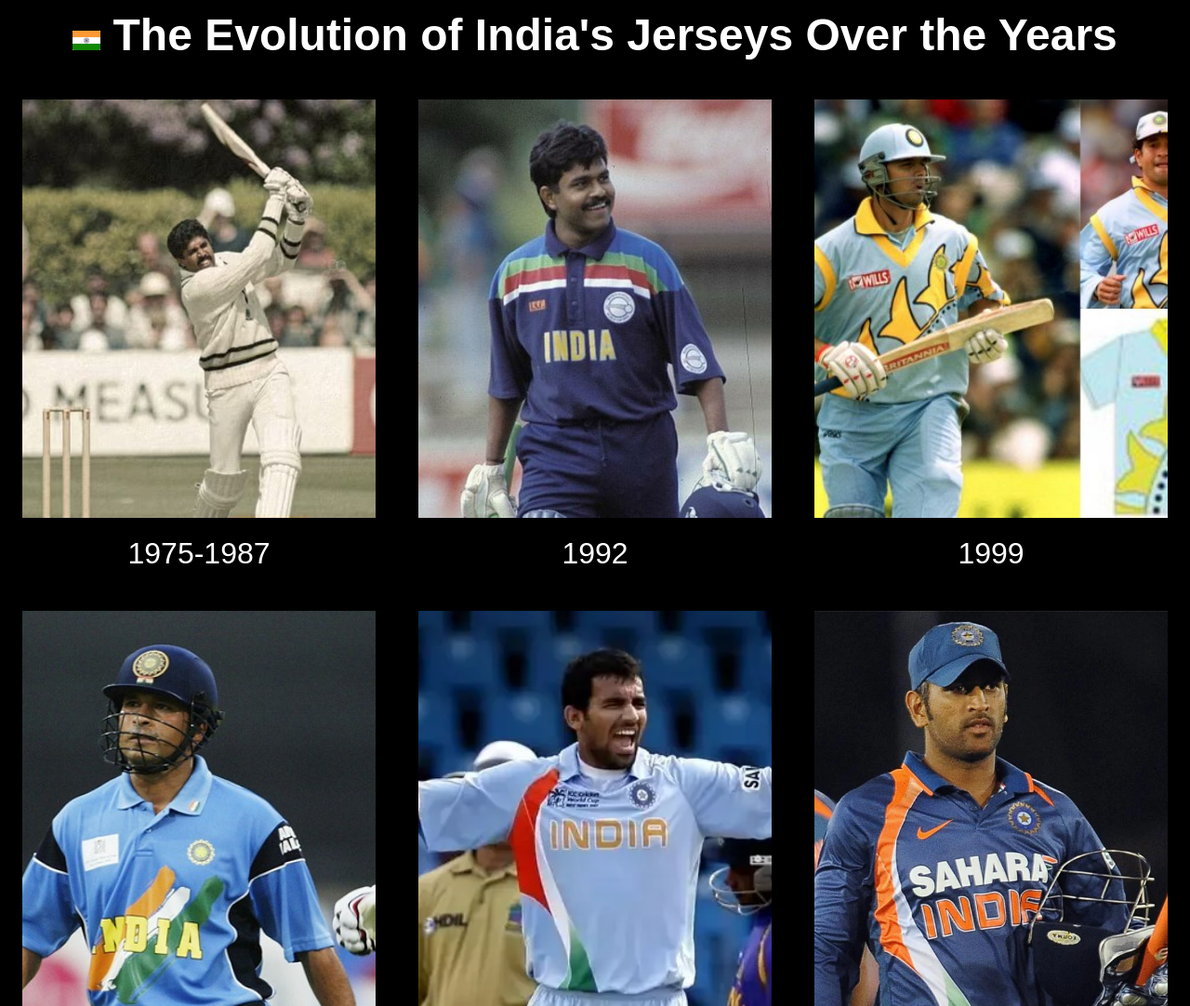
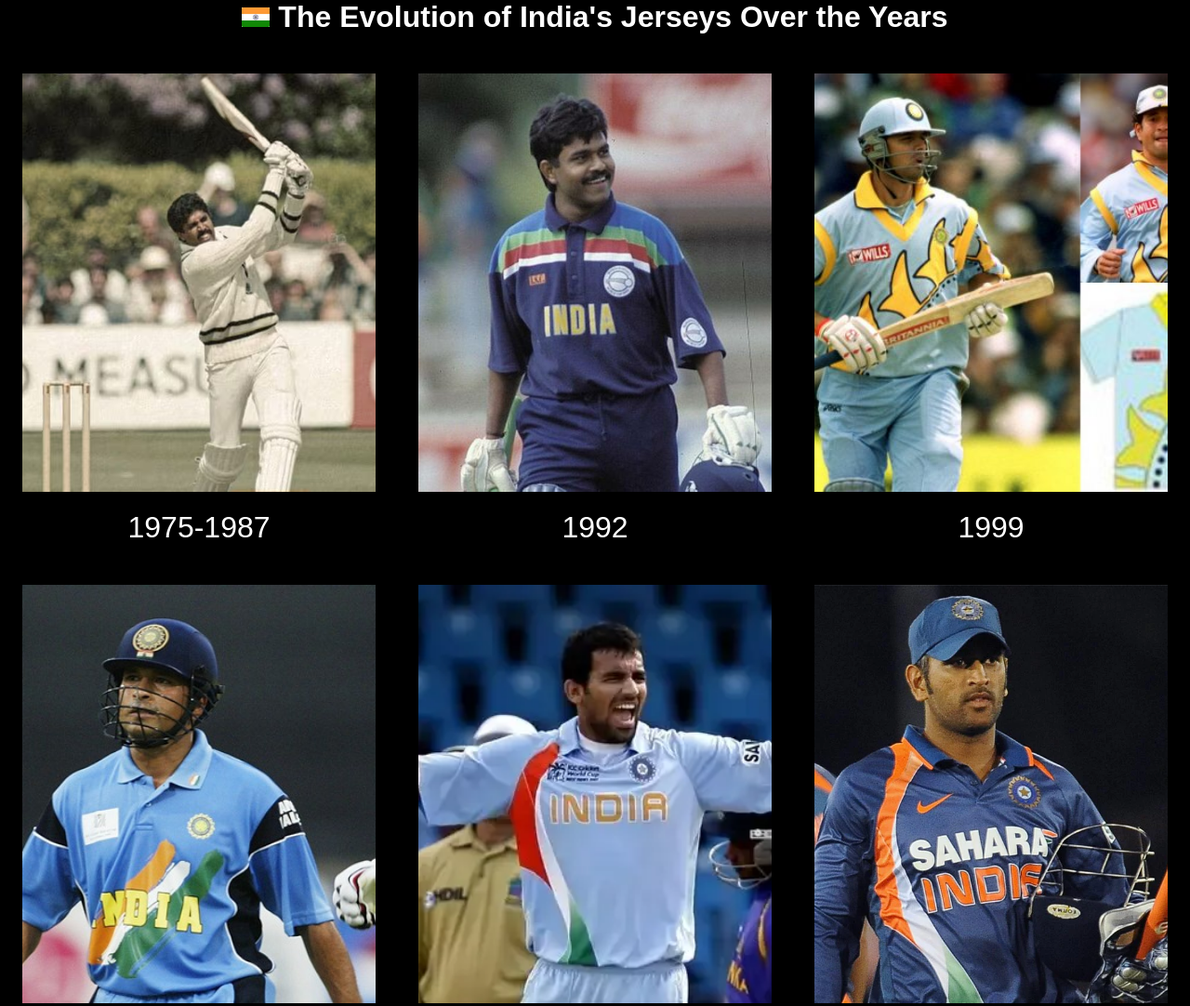
Before and after one commit to Manogna2007/Cricket-fan-Website, a plain HTML site: page jersey.html in a window 1280 px wide. Shown: the top 1082 px of the page at 93% size. Drawn offline with Linux system fonts and the light colour scheme.

Commit message:
Update jersey.html

```diff
--- a/jersey.html
+++ b/jersey.html
@@ -8,7 +8,7 @@
     <link rel="stylesheet" href="style.css">
 </head>
 <body class="jerseys">
-<h1 class="heading-1" style="color:white"> <image src="flag.png" width="30">
+<h1 class="main-1" style="color:white"> <image src="flag.png" width="30">
     The Evolution of India's Jerseys Over the Years
 </h1>
 <div class="picture" >
@@ -72,11 +72,11 @@
     </div>
      <p>2025</p>
 </div>
-</body>
+</div>
     <footer>
         <div class="footer">
              From Whites to blue, the roar only got louder ...<img src="fire.png" style="background-color: black;" width="80">
         </div>
     </footer>
-
+</body>
 </html>
```
